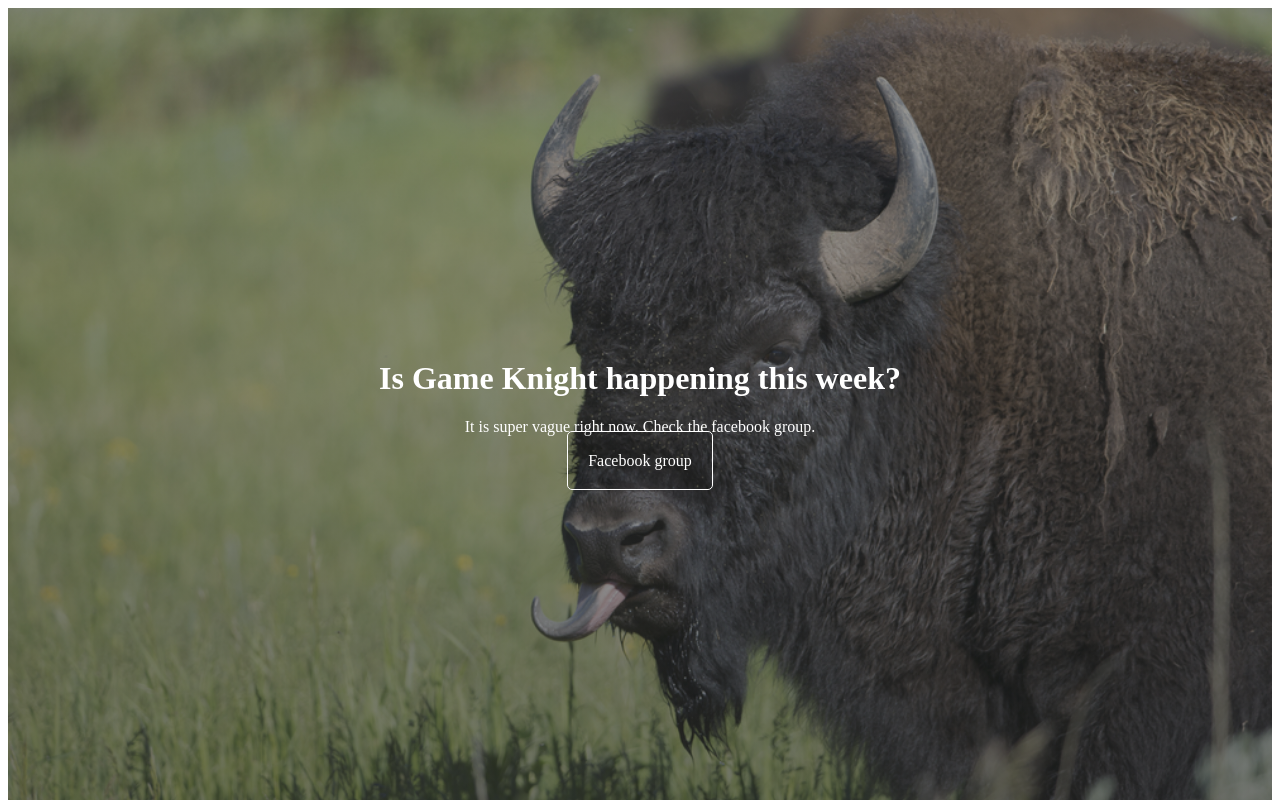
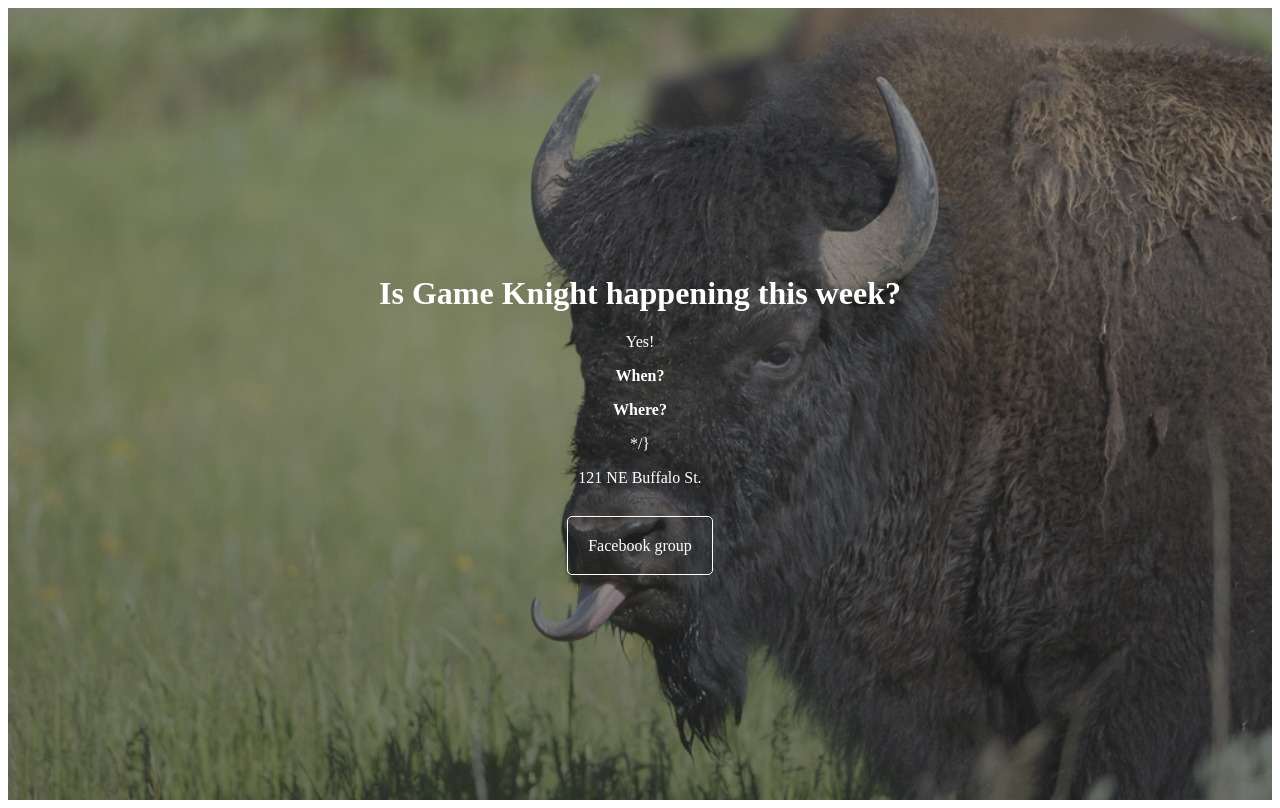
Before and after one commit to NeversSync/gameKnight, a Gatsby site: page / in a window 1280 px wide. Built offline with nearby package versions, Linux system fonts and the light colour scheme; Gatsby itself is replaced by a stand-in of ours.

Commit message:
Update week

```diff
--- a/src/pages/index.js
+++ b/src/pages/index.js
@@ -51,13 +51,13 @@
   <StatusWrapper>
     <Status>
       <h1>Is Game Knight happening this week?</h1>
-      <p>It is super vague right now. Check the facebook group.</p>
-      {/* <p>Yes!</p> */}
-      {/* <p><b>When?</b></p> */}
-      {/* <p>Thursday 8/16, 6:30pm-11:30pm</p>
+      {/* <p>It is super vague right now. Check the facebook group.</p> */}
+      <p>Yes!</p>
+      <p><b>When?</b></p>
+      {/* {/* <p>Thursday 8/16, 6:30pm-11:30pm</p> */}
       <p><b>Where?</b></p> */}
       {/* <p style={{marginBottom: '50px'}}>1915 NE 56th ave.</p> */}
-      {/* <p style={{marginBottom: '50px'}}>121 NE Buffalo St.</p> */}
+      <p style={{marginBottom: '50px'}}>121 NE Buffalo St.</p>
       <FbLink href="https://www.facebook.com/groups/1729528793760175/" target="_blank">
         Facebook group
       </FbLink>
```
